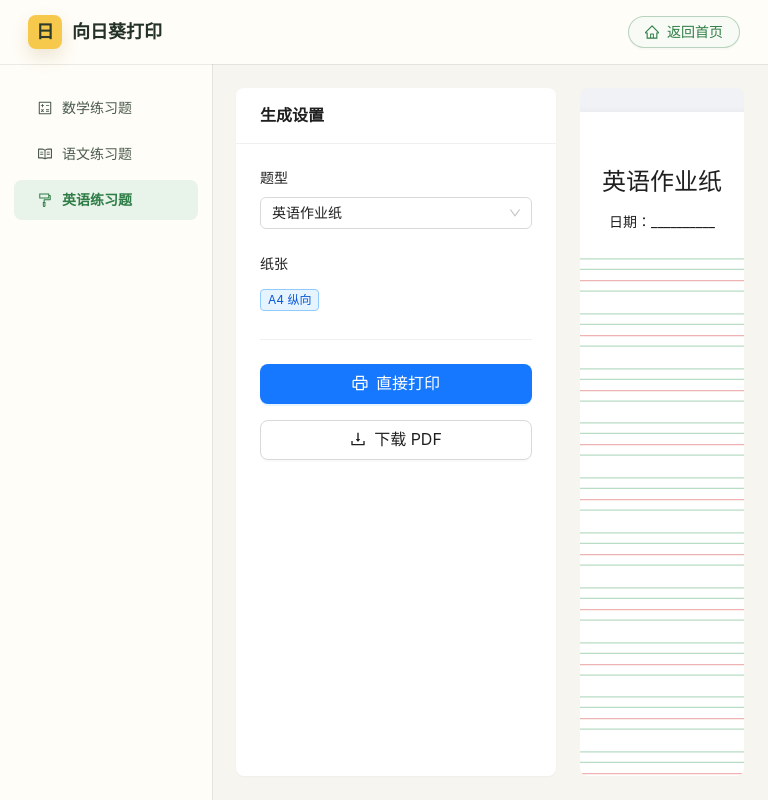
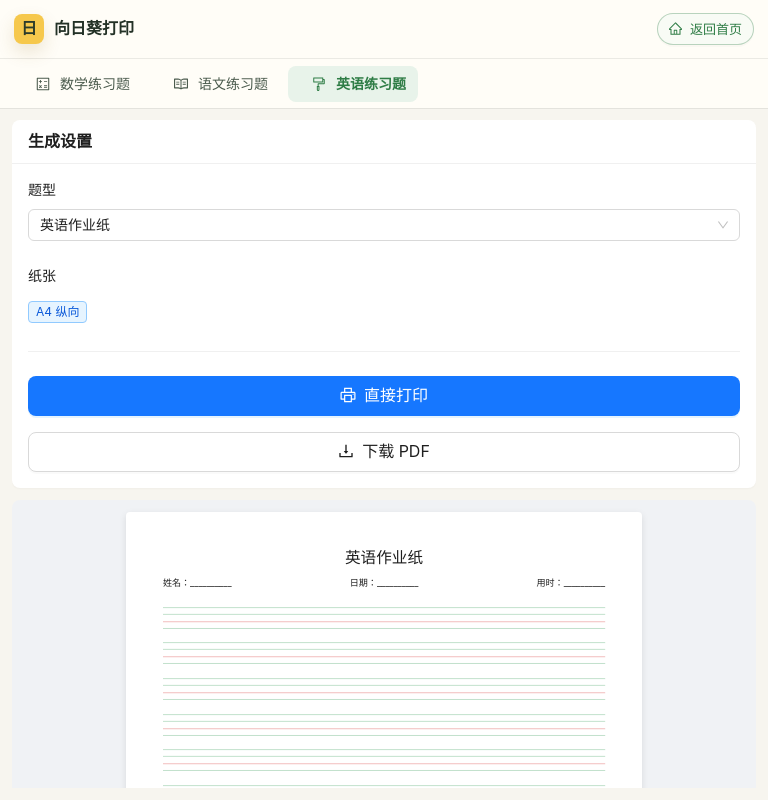
Before and after one commit to WJHCode/sunflower_print_web, a Vue app in the folder dayin-website/: page /generator/english in a window 768 px wide. Built offline with nearby package versions, Linux system fonts and the light colour scheme; no server answers.

Commit message:
移动端适配

```diff
--- a/dayin-website/src/App.vue
+++ b/dayin-website/src/App.vue
@@ -18,10 +18,23 @@ body {
   -moz-osx-font-smoothing: grayscale;
 }
 
+* {
+  box-sizing: border-box;
+}
+
 #app {
   width: 100vw;
   height: 100vh;
   overflow: hidden;
+}
+
+@media (max-width: 768px) {
+  html,
+  body,
+  #app {
+    min-width: 0;
+    overflow-x: hidden;
+  }
 }
 
 @media print {
--- a/dayin-website/src/layouts/GeneratorLayout.vue
+++ b/dayin-website/src/layouts/GeneratorLayout.vue
@@ -150,6 +150,94 @@ const selectedKeys = computed({
   height: 100%;
 }
 
+@media (max-width: 768px) {
+  .generator-layout {
+    height: 100dvh;
+    overflow: hidden;
+  }
+
+  .header {
+    height: auto;
+    min-height: 58px;
+    padding: 10px 14px;
+    line-height: 1.2;
+  }
+
+  .logo {
+    min-width: 0;
+    font-size: 16px;
+  }
+
+  .logo-mark {
+    width: 30px;
+    height: 30px;
+    flex: 0 0 30px;
+  }
+
+  .home-button {
+    height: 32px;
+    padding-inline: 11px;
+    font-size: 13px;
+  }
+
+  .generator-layout > :deep(.ant-layout) {
+    width: 100%;
+    min-width: 0;
+    min-height: 0;
+    flex-direction: column;
+    overflow: hidden;
+  }
+
+  .sider {
+    width: 100% !important;
+    max-width: none !important;
+    min-width: 0 !important;
+    flex: 0 0 auto !important;
+    padding: 8px 8px 6px;
+    box-shadow: 0 1px 0 rgba(58, 74, 62, 0.1);
+  }
+
+  .subject-menu {
+    display: flex;
+    height: auto !important;
+    overflow-x: auto;
+    white-space: nowrap;
+    scrollbar-width: none;
+  }
+
+  .subject-menu::-webkit-scrollbar {
+    display: none;
+  }
+
+  .subject-menu :deep(.ant-menu-item) {
+    flex: 0 0 auto;
+    height: 36px;
+    line-height: 36px;
+    margin: 0 4px;
+    padding-inline: 12px;
+  }
+
+  .subject-menu :deep(.ant-menu-title-content) {
+    margin-inline-start: 6px;
+  }
+
+  .main-layout {
+    width: 100% !important;
+    flex: 1 1 auto !important;
+    min-width: 0;
+    min-height: 0;
+    padding: 12px;
+    overflow: hidden;
+  }
+
+  .content {
+    width: 100% !important;
+    min-width: 0;
+    min-height: 0;
+    overflow: hidden;
+  }
+}
+
 @media print {
   .generator-layout {
     display: block !important;
--- a/dayin-website/src/views/ChineseGenerator.vue
+++ b/dayin-website/src/views/ChineseGenerator.vue
@@ -743,6 +743,71 @@ const downloadPDF = () => {
   height: 6.4mm;
 }
 
+@media (max-width: 768px) {
+  .chinese-container {
+    width: 100%;
+    flex-direction: column;
+    gap: 12px;
+    height: 100%;
+    min-width: 0;
+    overflow-y: auto;
+    padding-bottom: 12px;
+  }
+
+  .settings-panel {
+    width: 100%;
+    flex-shrink: 0;
+    overflow: visible;
+  }
+
+  .settings-panel :deep(.ant-card-head) {
+    min-height: 44px;
+    padding: 0 16px;
+  }
+
+  .settings-panel :deep(.ant-card-body) {
+    padding: 16px;
+  }
+
+  .preview-panel {
+    flex: 0 0 auto;
+    min-width: 0;
+    min-height: 430px;
+    padding: 12px;
+    overflow: auto;
+    justify-content: center;
+    align-items: flex-start;
+  }
+
+  .paper-stack {
+    justify-items: center;
+    gap: 12px;
+  }
+
+  .paper-container {
+    flex: 0 0 auto;
+    zoom: 0.43;
+    border-radius: 6px;
+  }
+
+  .paper-info {
+    gap: 8px 16px;
+    flex-wrap: wrap;
+  }
+}
+
+@media (min-width: 430px) and (max-width: 768px) {
+  .paper-container {
+    zoom: 0.5;
+  }
+}
+
+@media (min-width: 560px) and (max-width: 768px) {
+  .paper-container {
+    zoom: 0.65;
+  }
+}
+
 @media print {
   @page {
     size: A4 portrait;
@@ -761,6 +826,7 @@ const downloadPDF = () => {
     display: block;
   }
   .paper-container {
+    zoom: 1 !important;
     box-shadow: none !important;
     width: 210mm !important;
     height: 297mm !important;
--- a/dayin-website/src/views/EnglishGenerator.vue
+++ b/dayin-website/src/views/EnglishGenerator.vue
@@ -168,6 +168,70 @@ const downloadPDF = () => {
   forced-color-adjust: none;
 }
 
+@media (max-width: 768px) {
+  .english-container {
+    width: 100%;
+    flex-direction: column;
+    gap: 12px;
+    height: 100%;
+    min-width: 0;
+    overflow-y: auto;
+    padding-bottom: 12px;
+  }
+
+  .settings-panel {
+    width: 100%;
+    flex-shrink: 0;
+    overflow: visible;
+  }
+
+  .settings-panel :deep(.ant-card-head) {
+    min-height: 44px;
+    padding: 0 16px;
+  }
+
+  .settings-panel :deep(.ant-card-body) {
+    padding: 16px;
+  }
+
+  .preview-panel {
+    flex: 0 0 auto;
+    min-width: 0;
+    min-height: 430px;
+    padding: 12px;
+    overflow: auto;
+    justify-content: center;
+    align-items: flex-start;
+  }
+
+  .paper-stack {
+    justify-items: center;
+  }
+
+  .paper-container {
+    flex: 0 0 auto;
+    zoom: 0.43;
+    border-radius: 6px;
+  }
+
+  .paper-info {
+    gap: 8px 16px;
+    flex-wrap: wrap;
+  }
+}
+
+@media (min-width: 430px) and (max-width: 768px) {
+  .paper-container {
+    zoom: 0.5;
+  }
+}
+
+@media (min-width: 560px) and (max-width: 768px) {
+  .paper-container {
+    zoom: 0.65;
+  }
+}
+
 @media print {
   @page {
     size: A4 portrait;
@@ -186,6 +250,7 @@ const downloadPDF = () => {
     display: block;
   }
   .paper-container {
+    zoom: 1 !important;
     box-shadow: none !important;
     width: 210mm !important;
     height: 297mm !important;
--- a/dayin-website/src/views/Generator.vue
+++ b/dayin-website/src/views/Generator.vue
@@ -359,6 +359,70 @@ const downloadPDF = () => {
   column-gap: 8mm;
 }
 
+@media (max-width: 768px) {
+  .generator-container {
+    width: 100%;
+    flex-direction: column;
+    gap: 12px;
+    height: 100%;
+    min-width: 0;
+    overflow-y: auto;
+    padding-bottom: 12px;
+  }
+
+  .settings-panel {
+    width: 100%;
+    flex-shrink: 0;
+    overflow: visible;
+  }
+
+  .settings-panel :deep(.ant-card-head) {
+    min-height: 44px;
+    padding: 0 16px;
+  }
+
+  .settings-panel :deep(.ant-card-body) {
+    padding: 16px;
+  }
+
+  .layout-controls {
+    grid-template-columns: 1fr;
+  }
+
+  .preview-panel {
+    flex: 0 0 auto;
+    min-width: 0;
+    min-height: 430px;
+    padding: 12px;
+    overflow: auto;
+    justify-content: center;
+    align-items: flex-start;
+  }
+
+  .paper-container {
+    flex: 0 0 auto;
+    zoom: 0.43;
+    border-radius: 6px;
+  }
+
+  .paper-info {
+    gap: 8px 16px;
+    flex-wrap: wrap;
+  }
+}
+
+@media (min-width: 430px) and (max-width: 768px) {
+  .paper-container {
+    zoom: 0.5;
+  }
+}
+
+@media (min-width: 560px) and (max-width: 768px) {
+  .paper-container {
+    zoom: 0.65;
+  }
+}
+
 @media print {
   @page {
     size: A4 portrait;
@@ -377,6 +441,7 @@ const downloadPDF = () => {
     display: block;
   }
   .paper-container {
+    zoom: 1 !important;
     box-shadow: none !important;
     width: 210mm !important;
     height: 297mm !important;
```
